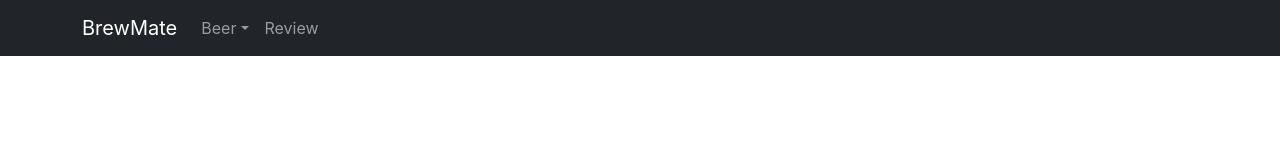
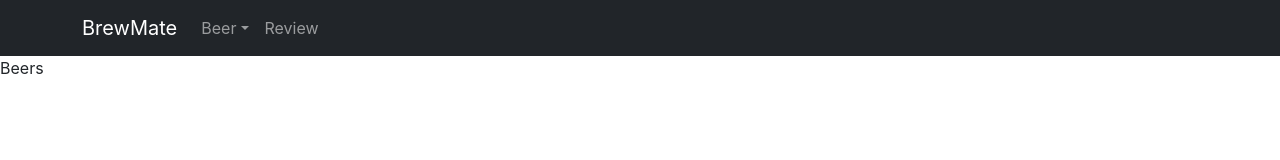
Before and after one commit to flightcode/brewmate, a React (Create React App) app in the folder client/: page /beer in a window 1280 px wide. Shown: the top 160 px of the page. Built offline with nearby package versions, Linux system fonts and the light colour scheme.

Commit message:
Update Beer Route URL

```diff
--- a/client/src/App.tsx
+++ b/client/src/App.tsx
@@ -10,7 +10,7 @@ const App: React.FC = () => (
       <Routes>
         <Route path="/">
           <Route index element={<Home />} />
-          <Route path="beers" element={<Beers />} />
+          <Route path="beer" element={<Beers />} />
         </Route>
       </Routes>
     </BrowserRouter>
```
